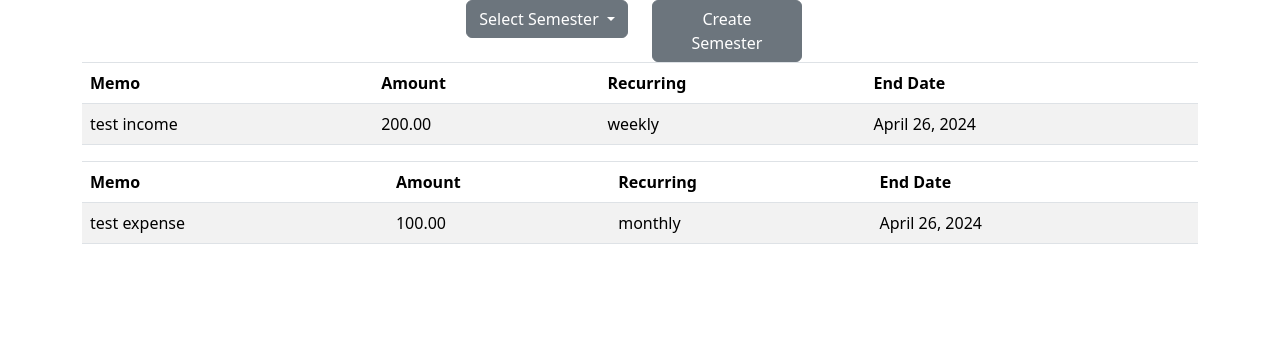
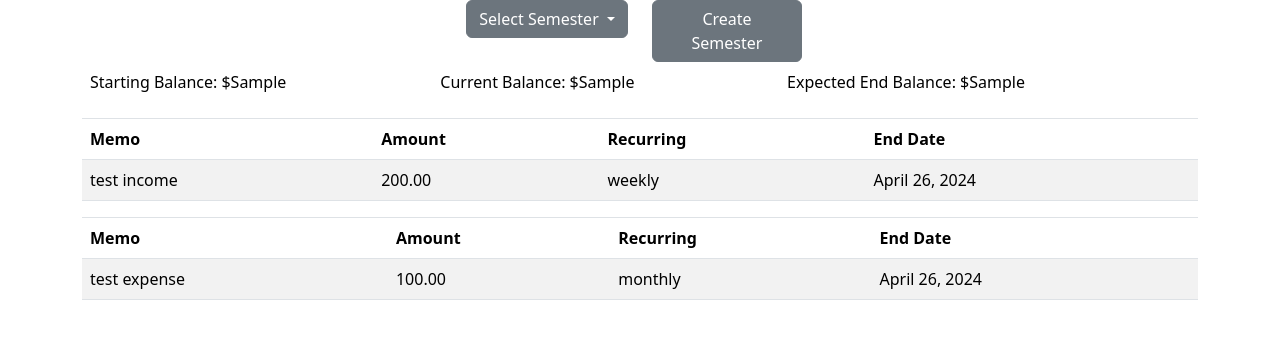
Before and after one commit to ahorner54/CollegeExpenseTracker, a Django app: template ExpenseTracker/budget/templates/budget/semester_view.html in a window 1280 px wide. Shown: the part 57-396 px from the top of the page. Run offline with Django 5.2, Linux system fonts and the light colour scheme; a user stored in the database is signed in; data comes from the database, SQL or seed files in the repository; the template is opened without the code that fills it: values that come from a table or form of the project are taken from there, most other values are stand-ins (such as "Sample title", 1, 10 or a date in 2020).

Commit message:
Added table to show start, current, and end balance in semester_view.html

```diff
--- a/ExpenseTracker/budget/templates/budget/semester_view.html
+++ b/ExpenseTracker/budget/templates/budget/semester_view.html
@@ -1,5 +1,15 @@
 {% extends './home.html' %}
 {%block semester %}
+
+<div class="container">
+    <table class="table table-borderless">
+        <tr>
+            <td>Starting Balance: ${{start_bal}}</td>
+            <td>Current Balance: ${{current_bal}}</td>
+            <td>Expected End Balance: ${{end_bal}}</td>
+        </tr>
+    </table>
+</div>
 
 <div class="container">
     {% if incomes %}
```
Also changed, not shown: ExpenseTracker/budget/views.py (+10 -1 lines).
